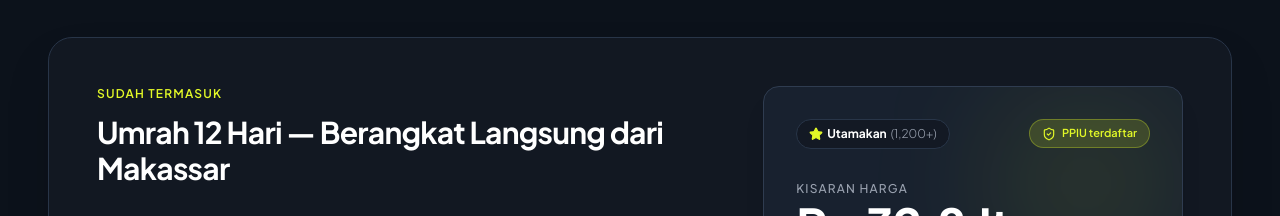
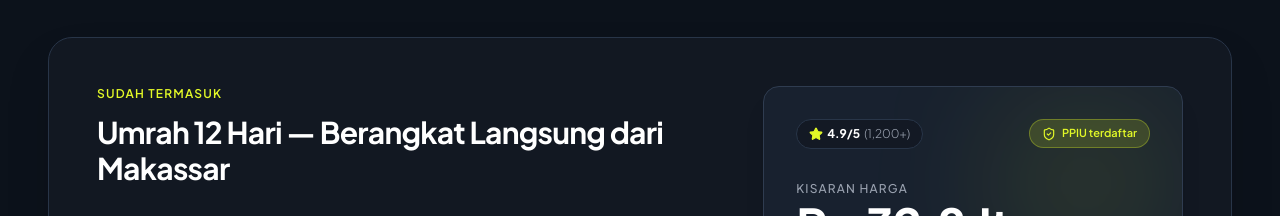
Before and after one commit to barrack3030-wq/umrohaji, a React (Vite) app: page / in a window 1280 px wide. Shown: the part 1280-1496 px from the top of the page. Built offline with nearby package versions, Linux system fonts and the light colour scheme.

Commit message:
Restore package rating display text

```diff
--- a/src/pages/HomePage.tsx
+++ b/src/pages/HomePage.tsx
@@ -76,7 +76,7 @@ export const HomePage: React.FC<HomePageProps> = ({
       pkg: PACKAGES_DATA[0],
       price: 'Rp 32,8 Jt',
       period: 'per jamaah',
-      rating: 'Utamakan',
+      rating: '4.9/5',
       reviewsCount: '1,200+',
       timeline: 'Berangkat langsung dari UPG',
       services: [
@@ -112,7 +112,7 @@ export const HomePage: React.FC<HomePageProps> = ({
       pkg: PACKAGES_DATA[1] || PACKAGES_DATA[0],
       price: 'Rp 34,5 Jt',
       period: 'per jamaah',
-      rating: 'Utamakan',
+      rating: '4.9/5',
       reviewsCount: '920+',
       timeline: 'Pas untuk keluarga kecil',
       services: [
```
